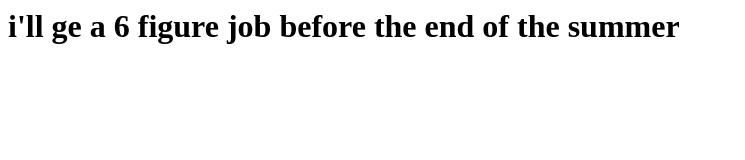
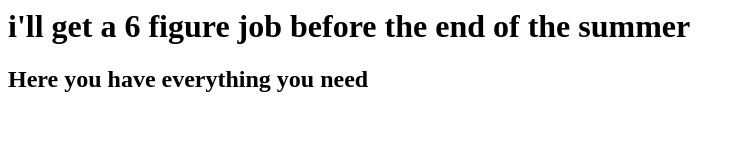
Before and after one commit to casmaster55/practice-2, a plain HTML site: page index.html in a window 1280 px wide. Shown: the whole page, without its empty margins (0-745 px from the left). Drawn offline with Linux system fonts and the light colour scheme.

Commit message:
new change

```diff
--- a/index.html
+++ b/index.html
@@ -1 +1,2 @@
-<h1>i'll ge a 6 figure job before the end of the summer</h1>
+<h1>i'll get a 6 figure job before the end of the summer</h1>
+<h2> Here you  have everything you need</h2>
```
